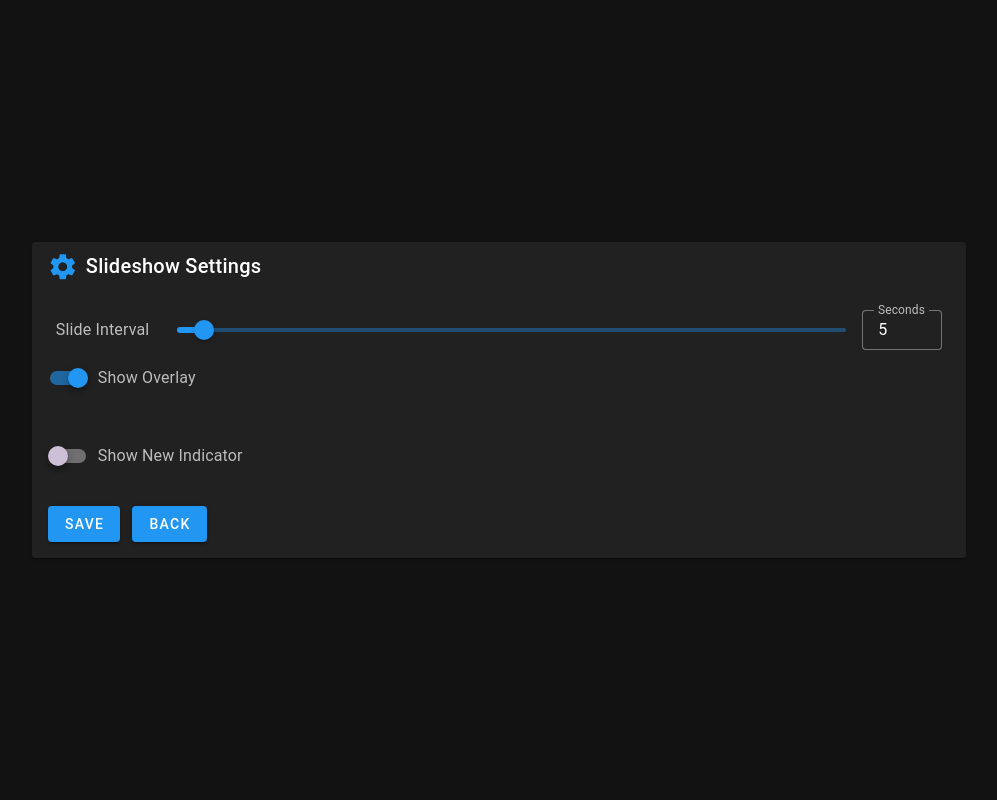
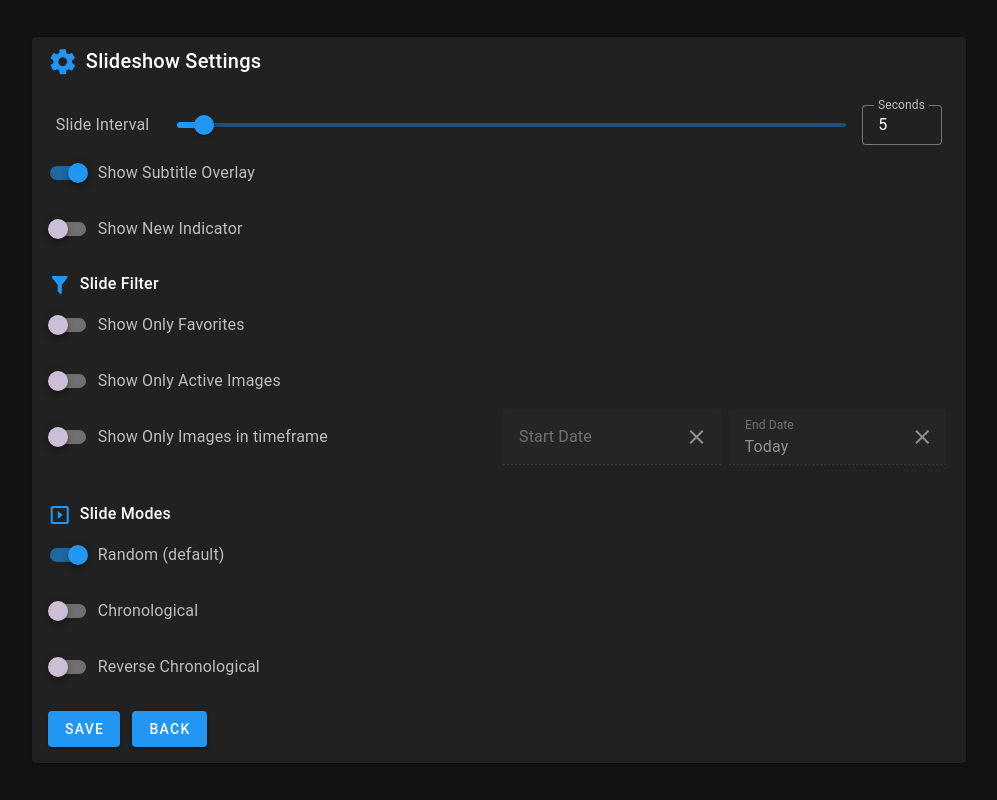
Before and after one commit to mkohns/hassio-addons, a Vue app in the folder slideshow/frontend/slideshow/: page /config in a window 1280 px wide. Shown: the whole page, without its empty margins (141-1138 px from the left). Built offline with nearby package versions, Linux system fonts and the light colour scheme.

Commit message:
prepared slide modes

```diff
--- a/slideshow/frontend/slideshow/src/api/backend.js
+++ b/slideshow/frontend/slideshow/src/api/backend.js
@@ -1,4 +1,5 @@
 import axios from "axios";
+import { useSlideshowStore } from "@/stores/slideshow";
 
 class BackendClient {
   instance = axios.create({
@@ -57,6 +58,24 @@ class BackendClient {
   delete(imageId) {
     return this.instance.delete(`/slides/${imageId}`);
   }
+  nextSlide() {
+    const store = useSlideshowStore();
+
+    let params = {
+      showOnlyFavorites: store.showOnlyFavorites,
+      showOnlyActive: store.showOnlyActive,
+      showOnlyInTimeFrame: store.showOnlyInTimeFrame,
+      modeRandom: store.modeRandom,
+      modeChronological: store.modeChronological,
+      modeReverseChronological: store.modeReverseChronological,
+      startDate: store.startDate,
+      endDate: store.endDate,
+    };
+
+    console.log(params);
+
+    return this.instance.get(`/nextslide`, { params: params });
+  }
 }
 
 const backend = new BackendClient();
--- /dev/null
+++ b/slideshow/frontend/slideshow/src/components/dateSelect.vue
@@ -0,0 +1,90 @@
+<template>
+  <v-text-field
+    v-model="datestring"
+    readonly
+    :disabled="disabled"
+    :label="label"
+    @click="showDialog"
+    append-inner-icon="mdi-close"
+    @click:append-inner="clearDate"
+  ></v-text-field>
+  <v-dialog v-model="dialog" persistent max-width="390px">
+    <v-card>
+      <v-card-title class="headline">Select a {{ label }}</v-card-title>
+      <v-card-text>
+        <v-date-picker v-model="date" @input="save"></v-date-picker>
+      </v-card-text>
+      <v-card-actions>
+        <v-spacer></v-spacer>
+        <v-btn color="blue darken-1" text @click="dialog = false">Cancel</v-btn>
+        <v-btn :disabled="!date" color="blue darken-1" text @click="save"
+          >OK</v-btn
+        >
+      </v-card-actions>
+    </v-card>
+  </v-dialog>
+</template>
+
+<script setup>
+import { ref, computed, watch } from "vue";
+
+// Define emits
+const emit = defineEmits(["update:modelValue"]);
+
+const props = defineProps({
+  modelValue: {
+    type: [String, null],
+    required: true,
+  },
+  label: {
+    type: String,
+    default: "Date",
+  },
+  disabled: {
+    type: Boolean,
+    default: false,
+  },
+  nullValue: {
+    type: String,
+  },
+});
+
+function clearDate(evt) {
+  evt.stopPropagation();
+  if (props.nullValue) {
+    datestring.value = props.nullValue;
+  } else {
+    datestring.value = null;
+  }
+  emit("update:modelValue", null);
+}
+
+function showDialog() {
+  date.value = null;
+  dialog.value = true;
+}
+
+function save() {
+  console.log("Save date");
+  datestring.value = date.value.toLocaleDateString();
+  emit("update:modelValue", datestring.value);
+  dialog.value = false;
+}
+
+const dialog = ref(false);
+const datestring = ref(null);
+const date = ref(null);
+
+// Watch for changes in modelValue
+watch(
+  () => props.modelValue,
+  (newValue) => {
+    if (newValue === null) {
+      datestring.value = props.nullValue;
+    } else {
+      datestring.value = newValue;
+    }
+  },
+  { immediate: true }
+);
+</script>
--- a/slideshow/frontend/slideshow/src/pages/config.vue
+++ b/slideshow/frontend/slideshow/src/pages/config.vue
@@ -27,12 +27,110 @@
             ></v-text-field>
           </template>
         </v-slider>
-        <v-switch color="primary" label="Show Overlay" v-model="overlay">
+        <v-switch
+          hide-details
+          color="primary"
+          label="Show Subtitle Overlay"
+          v-model="overlay"
+        >
         </v-switch>
-        <v-switch color="primary" label="Show New Indicator" v-model="newchip">
+        <v-switch
+          hide-details
+          color="primary"
+          label="Show New Indicator"
+          v-model="newchip"
+        >
         </v-switch>
-        <v-btn color="primary" @click="saveConfig">Save</v-btn>
-        <v-btn class="ml-3" color="primary" @click="goBack">Back</v-btn>
+        <div class="subtitle">
+          <v-icon class="mr-2" color="primary">mdi-filter</v-icon>Slide Filter
+        </div>
+        <v-switch
+          hide-details
+          color="primary"
+          label="Show Only Favorites"
+          v-model="showOnlyFavorites"
+        >
+        </v-switch>
+        <v-switch
+          hide-details
+          color="primary"
+          label="Show Only Active Images"
+          v-model="showOnlyActive"
+        >
+        </v-switch>
+        <v-row no-gutters>
+          <v-col cols="6">
+            <v-switch
+              hide-details
+              color="primary"
+              label="Show Only Images in timeframe"
+              v-model="showOnlyInTimeFrame"
+            >
+            </v-switch>
+          </v-col>
+          <v-col class="pl-1 pr-1">
+            <DateSelect
+              :disabled="!showOnlyInTimeFrame"
+              label="Start Date"
+              v-model="startDate"
+              @update:modelValue="startDateUpdate"
+            ></DateSelect>
+          </v-col>
+          <v-col class="pl-1 pr-1">
+            <DateSelect
+              nullValue="Today"
+              :disabled="!showOnlyInTimeFrame"
+              label="End Date"
+              v-model="endDate"
+              @update:modelValue="endDateUpdate"
+            ></DateSelect>
+          </v-col>
+        </v-row>
+
+        <div class="subtitle">
+          <v-icon class="mr-2" color="primary">mdi-play-box-outline</v-icon
+          >Slide Modes
+        </div>
+        <v-switch
+          hide-details
+          color="primary"
+          label="Random (default)"
+          v-model="modeRandom"
+          @update:modelValue="
+            modeChronological = false;
+            modeReverseChronological = false;
+            checkMode();
+          "
+        >
+        </v-switch>
+        <v-switch
+          hide-details
+          color="primary"
+          label="Chronological"
+          v-model="modeChronological"
+          @update:modelValue="
+            modeRandom = false;
+            modeReverseChronological = false;
+            checkMode();
+          "
+        >
+        </v-switch>
+        <v-switch
+          hide-details
+          color="primary"
+          label="Reverse Chronological"
+          v-model="modeReverseChronological"
+          @update:modelValue="
+            modeRandom = false;
+            modeChronological = false;
+            checkMode();
+          "
+        >
+        </v-switch>
+        <div class="mt-4">
+          <v-btn color="primary" @click="saveConfig">Save</v-btn>
+          <v-btn class="ml-3" color="primary" @click="goBack">Back</v-btn>
+        </div>
       </v-card-text>
     </v-card>
   </v-container>
@@ -42,27 +140,79 @@
 import { ref, onMounted, onUnmounted } from "vue";
 import { useSlideshowStore } from "@/stores/slideshow";
 import router from "@/router";
+import DateSelect from "@/components/dateSelect.vue";
 
 const store = useSlideshowStore();
 
-let interval = ref(store.interval);
-let overlay = ref(store.showOverlay);
-let newchip = ref(store.showNewChip);
+const interval = ref(store.interval);
+const overlay = ref(store.showOverlay);
+const newchip = ref(store.showNewChip);
+const showOnlyFavorites = ref(store.showOnlyFavorites);
+const showOnlyActive = ref(store.showOnlyActive);
+const showOnlyInTimeFrame = ref(store.showOnlyInTimeFrame);
+const modeRandom = ref(store.modeRandom);
+const modeChronological = ref(store.modeChronological);
+const modeReverseChronological = ref(store.modeReverseChronological);
+const startDate = ref(store.startDate);
+const endDate = ref(store.endDate);
+
+function startDateUpdate(value) {
+  console.log("Start Date Update:", value);
+}
+
+function endDateUpdate(value) {
+  console.log("End Date Update:", value);
+}
 
 const saveConfig = () => {
   store.setInterval(interval.value);
   store.setShowOverlay(overlay.value);
   store.setShowNewChip(newchip.value);
-  console.log("Config saved");
+  store.setShowOnlyFavorites(showOnlyFavorites.value);
+  store.setShowOnlyActive(showOnlyActive.value);
+  store.setModeRandom(modeRandom.value);
+  store.setModeChronological(modeChronological.value);
+  store.setModeReverseChronological(modeReverseChronological.value);
+
+  if (showOnlyInTimeFrame.value && startDate.value == null) {
+    showOnlyInTimeFrame.value = false;
+  }
+  if (startDate.value != null && endDate.value != null) {
+    if (startDate.value > endDate.value) {
+      endDate.value = null;
+    }
+  }
+
+  store.setShowOnlyInTimeFrame(showOnlyInTimeFrame.value);
+  store.setStartDate(startDate.value);
+  store.setEndDate(endDate.value);
+  //store.setStartDate(null);
+  //store.setEndDate(null);
 };
 
 const goBack = () => {
   router.push("/");
 };
 
+function checkMode() {
+  if (
+    !modeRandom.value &&
+    !modeChronological.value &&
+    !modeReverseChronological.value
+  ) {
+    modeRandom.value = true;
+  }
+}
+
 onMounted(() => {});
 
 onUnmounted(() => {});
 </script>
 
-<style scoped></style>
+<style scoped>
+.subtitle {
+  font-size: 1rem;
+  font-weight: 500;
+  margin-top: 1rem;
+}
+</style>
--- a/slideshow/frontend/slideshow/src/pages/index.vue
+++ b/slideshow/frontend/slideshow/src/pages/index.vue
@@ -24,7 +24,6 @@
 
 <script setup>
 import { ref, computed, onMounted, onUnmounted } from "vue";
-import axios from "axios";
 import { useSlideshowStore } from "@/stores/slideshow";
 import SideMenu from "@/components/sideMenu.vue";
 import backend from "@/api/backend";
@@ -84,7 +83,7 @@ const showNewChip = computed(() => {
   const date = new Date(slide.value.CreatedAt);
   const now = new Date();
   const diff = now - date;
-  console.log("Difference:", diff);
+  //console.log("Difference:", diff);
   return diff < 86400000; // 24 hours in milliseconds
 });
 
@@ -259,12 +258,12 @@ function updateMenu() {
   }
 }
 
-const fetchNextSlide = async () => {
-  try {
-    const response = await axios.get(url + "/nextslide"); // Fetch the next slide
+function fetchNextSlide() {
+  backend
+    .nextSlide()
+    .then((response) => {
       slide.value = response.data;
-    const newImageUrl = `${url}/${slide.value.ImageURL}`; // Construct the image URL
-
+      const newImageUrl = `${url}/${slide.value.ImageURL}`;
       if (currentImage.value === 1) {
         imageUrl2.value = newImageUrl;
         img1.value.style.opacity = 0.0;
@@ -276,13 +275,14 @@ const fetchNextSlide = async () => {
         img2.value.style.opacity = 0.0;
         currentImage.value = 1;
       }
-  } catch (error) {
+    })
+    .catch((error) => {
       console.error("Error fetching next slide:", error);
       img1.value.style.opacity = 0.0;
       img2.value.style.opacity = 0.0;
       slide.value = null;
+    });
 }
-};
 
 onMounted(() => {
   startSlideshow();
--- a/slideshow/frontend/slideshow/src/stores/slideshow.js
+++ b/slideshow/frontend/slideshow/src/stores/slideshow.js
@@ -1,11 +1,20 @@
 import { defineStore } from "pinia";
 import { set } from "vue-demi";
+import { en } from "vuetify/locale";
 
 export const useSlideshowStore = defineStore("slideshow", {
   state: () => ({
     interval: 5,
     showOverlay: true,
     showNewChip: false,
+    showOnlyFavorites: false,
+    showOnlyActive: false,
+    showOnlyInTimeFrame: false,
+    modeRandom: true,
+    modeChronological: false,
+    modeReverseChronological: false,
+    startDate: null,
+    endDate: null,
   }),
   persist: true, // Enable persistence
   actions: {
@@ -18,5 +27,29 @@ export const useSlideshowStore = defineStore("slideshow", {
     setShowNewChip(value) {
       this.showNewChip = value;
     },
+    setShowOnlyFavorites(value) {
+      this.showOnlyFavorites = value;
+    },
+    setShowOnlyActive(value) {
+      this.showOnlyActive = value;
+    },
+    setShowOnlyInTimeFrame(value) {
+      this.showOnlyInTimeFrame = value;
+    },
+    setModeRandom(value) {
+      this.modeRandom = value;
+    },
+    setModeChronological(value) {
+      this.modeChronological = value;
+    },
+    setModeReverseChronological(value) {
+      this.modeReverseChronological = value;
+    },
+    setStartDate(value) {
+      this.startDate = value;
+    },
+    setEndDate(value) {
+      this.endDate = value;
+    },
   },
 });
```
Lines whose indentation alone changed are shown as unchanged.
